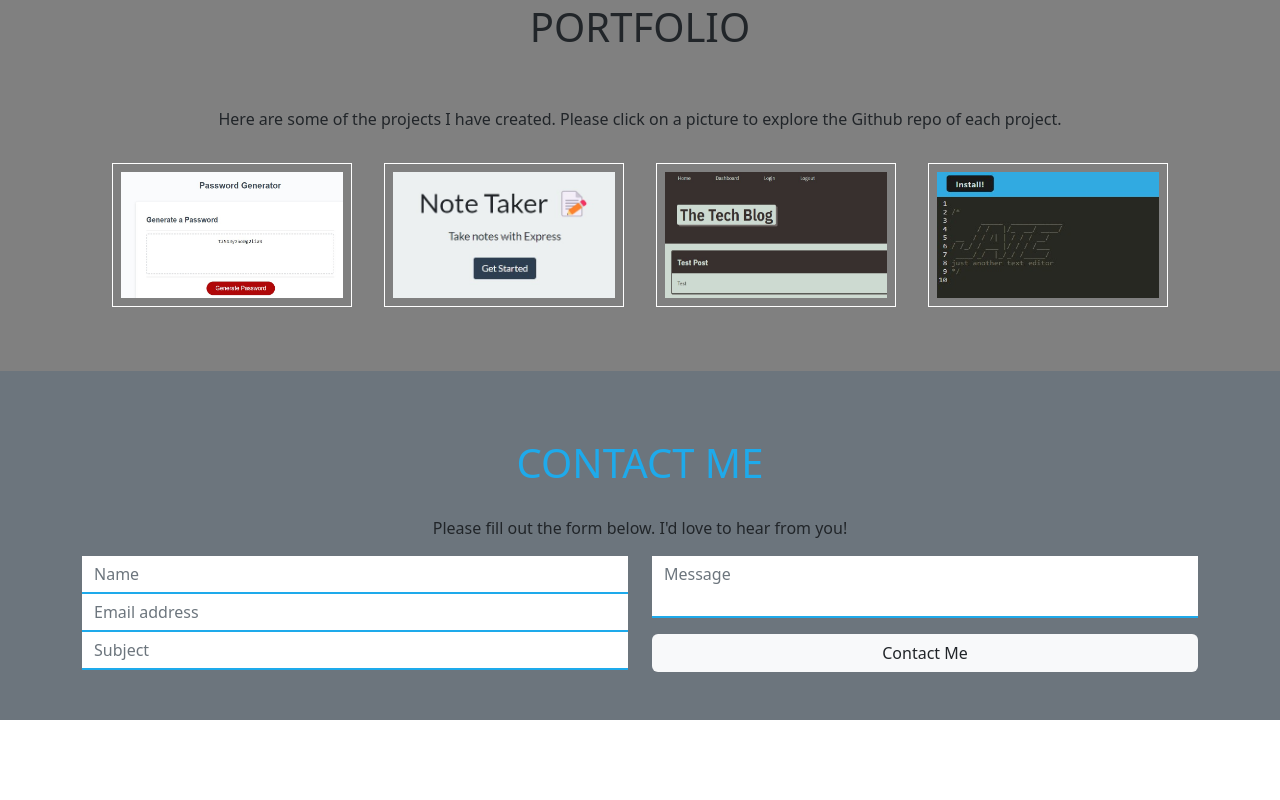
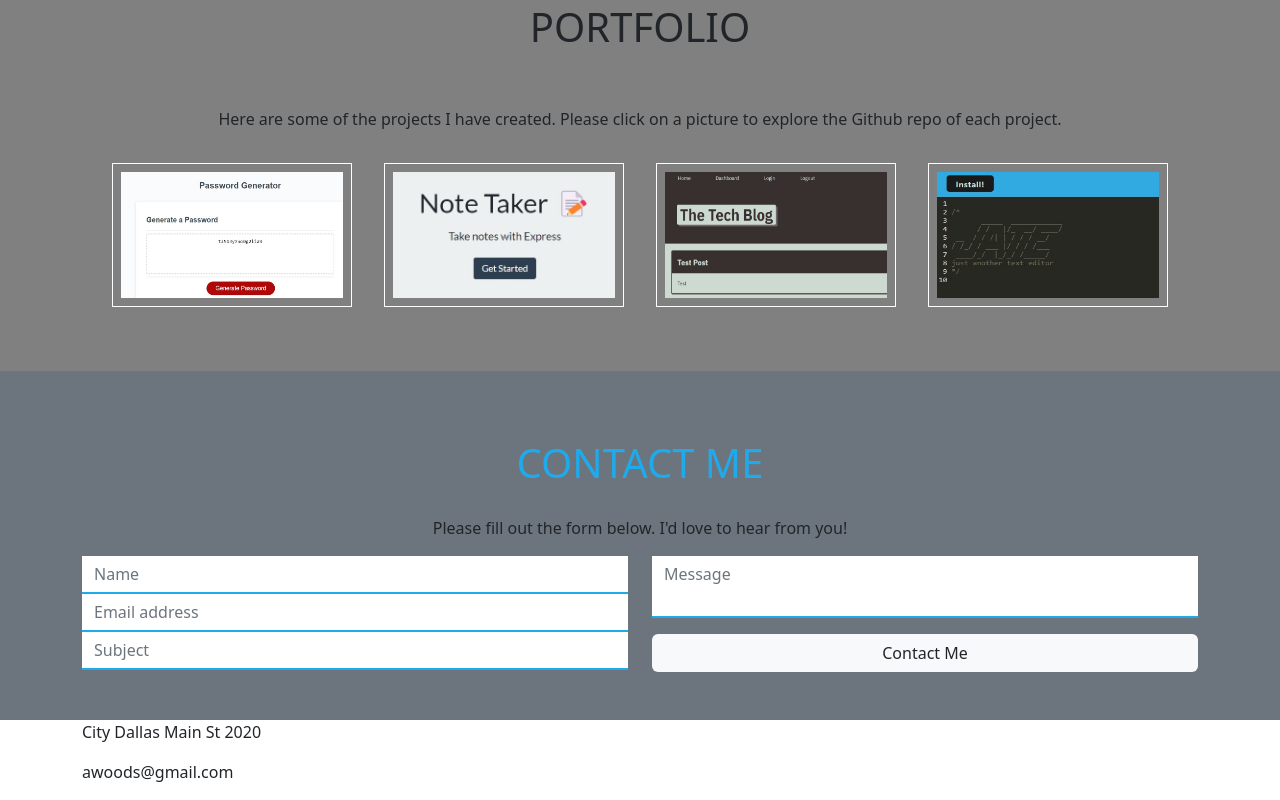
Before and after one commit to awoods1893/React-Portfolio, a React (Create React App) app: page / in a window 1280 px wide. Shown: the part 1382-2182 px from the top of the page. Before the commit the page ends 2102 px from the top, so only its background shows below. Built offline with nearby package versions, Linux system fonts and the light colour scheme.

Commit message:
started the footer component

```diff
--- a/package.json
+++ b/package.json
@@ -14,6 +14,7 @@
     "bootstrap": "^5.2.2",
     "react": "^18.2.0",
     "react-dom": "^18.2.0",
+    "react-hook-form": "^7.38.0",
     "react-scripts": "5.0.1",
     "react-scroll": "^1.8.8",
     "react-tsparticles": "^2.3.3",
--- a/src/App.js
+++ b/src/App.js
@@ -8,6 +8,7 @@ import Header from './components/Header';
 import AboutMe from './components/AboutMe';
 import Portfolio from './components/Portfolio';
 import Contact from './components/Contact';
+import Footer from './components/Footer';
 
 
 function App() {
@@ -108,6 +109,7 @@ function App() {
     <AboutMe />
     <Portfolio />
     <Contact />
+    <Footer />
     </>
     );
 }
--- a/src/components/Contact.js
+++ b/src/components/Contact.js
@@ -2,7 +2,7 @@ import React, {useRef} from "react";
 import emailjs from '@emailjs/browser';
 
 const Contact = () => {
-const form= useRef();
+const form= useRef()
 const serviceID = "service_ID"
 const templateID = "template_ID"
 const publicKey = "nIRBKR2aFrgmboRlG"
--- /dev/null
+++ b/src/components/Footer.js
@@ -0,0 +1,25 @@
+import React from "react"
+
+const Footer = () => {
+  return (
+    <div className="footer">
+        <div className="container">
+            <div className="row">
+                <div className="col-lg-4 col-md-6 col-sm-6">
+                    <div className="d-flex">
+                        <p>City Dallas Main St 2020</p>
+                    </div>
+                    <div className="d-flex">
+                        <a href="Phone: 555-555-5555"></a>
+                    </div>
+                    <div className="d-flex">
+                        <p>awoods@gmail.com</p>
+                    </div>
+                </div>
+            </div>
+        </div>
+    </div>
+  )
+}
+
+export default Footer
```
Also changed, not shown: 1 other file (tests, documents, lock files or other folders).
